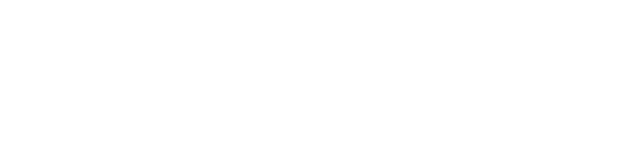
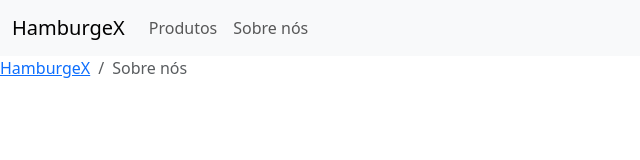
Before and after one commit to VictorCapoeira/Atividade_Bootsrap, a plain HTML site: page sobre.html in a window 1280 px wide. Shown: the whole page, without its empty margins (0-640 px from the left). Drawn offline with nearby package versions, Linux system fonts and the light colour scheme.

Commit message:
Adicionando Breadcrumb

```diff
--- a/sobre.html
+++ b/sobre.html
@@ -3,9 +3,32 @@
 <head>
     <meta charset="UTF-8">
     <meta name="viewport" content="width=device-width, initial-scale=1.0">
-    <title>Document</title>
+    <title>Sobre nós</title>
+    <link href="https://cdn.jsdelivr.net/npm/bootstrap@5.3.3/dist/css/bootstrap.min.css" rel="stylesheet" integrity="sha384-QWTKZyjpPEjISv5WaRU9OFeRpok6YctnYmDr5pNlyT2bRjXh0JMhjY6hW+ALEwIH" crossorigin="anonymous">
+    <script src="https://cdn.jsdelivr.net/npm/bootstrap@5.3.3/dist/js/bootstrap.bundle.min.js" integrity="sha384-YvpcrYf0tY3lHB60NNkmXc5s9fDVZLESaAA55NDzOxhy9GkcIdslK1eN7N6jIeHz" crossorigin="anonymous"></script>
 </head>
 <body>
-
+    <header class="hero">
+        <nav class="navbar navbar-expand-lg bg-body-tertiary">
+            <div class="container-fluid">
+              <a class="navbar-brand" href="index.html">HamburgeX</a>
+              <button class="navbar-toggler" type="button" data-bs-toggle="collapse" data-bs-target="#navbarNavAltMarkup" aria-controls="navbarNavAltMarkup" aria-expanded="false" aria-label="Toggle navigation">
+                <span class="navbar-toggler-icon"></span>
+              </button>
+              <div class="collapse navbar-collapse" id="navbarNavAltMarkup">
+                <div class="navbar-nav">
+                  <a class="nav-link" href="produtos.html">Produtos</a>
+                  <a class="nav-link" href="sobre.html">Sobre nós</a>
+                </div>
+              </div>
+            </div>
+          </nav>
+          <nav aria-label="breadcrumb">
+            <ol class="breadcrumb">
+              <li class="breadcrumb-item"><a href="index.html">HamburgeX</a></li>
+              <li class="breadcrumb-item active" aria-current="page">Sobre nós</li>
+            </ol>
+          </nav>
+    </header>
 </body>
 </html>
```
Also changed, not shown: index.html (+3 -3 lines), produtos.html (+29 -1 lines).
